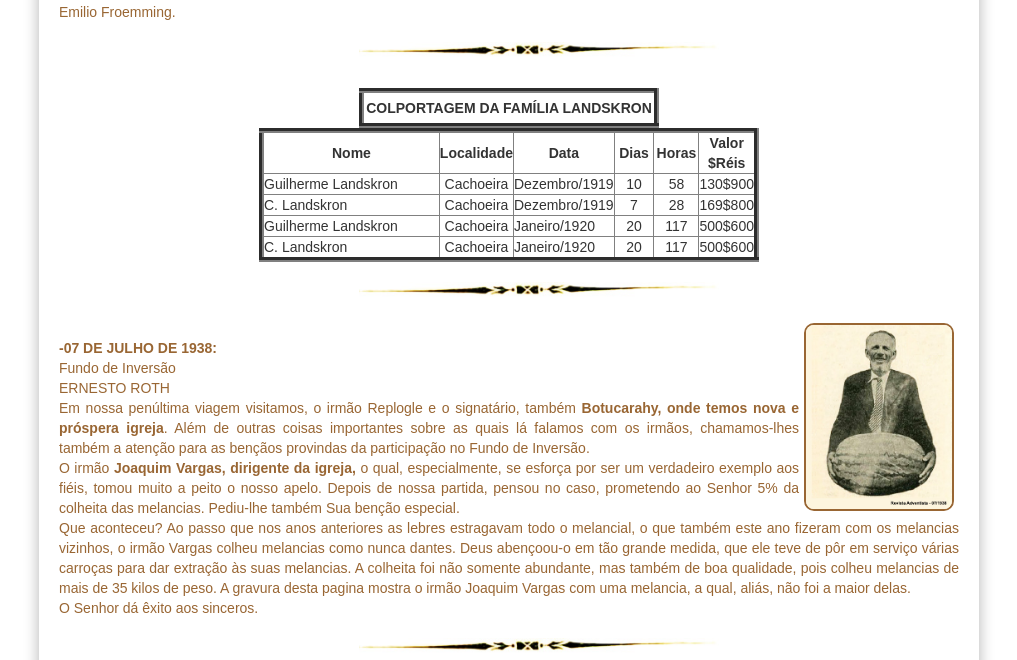
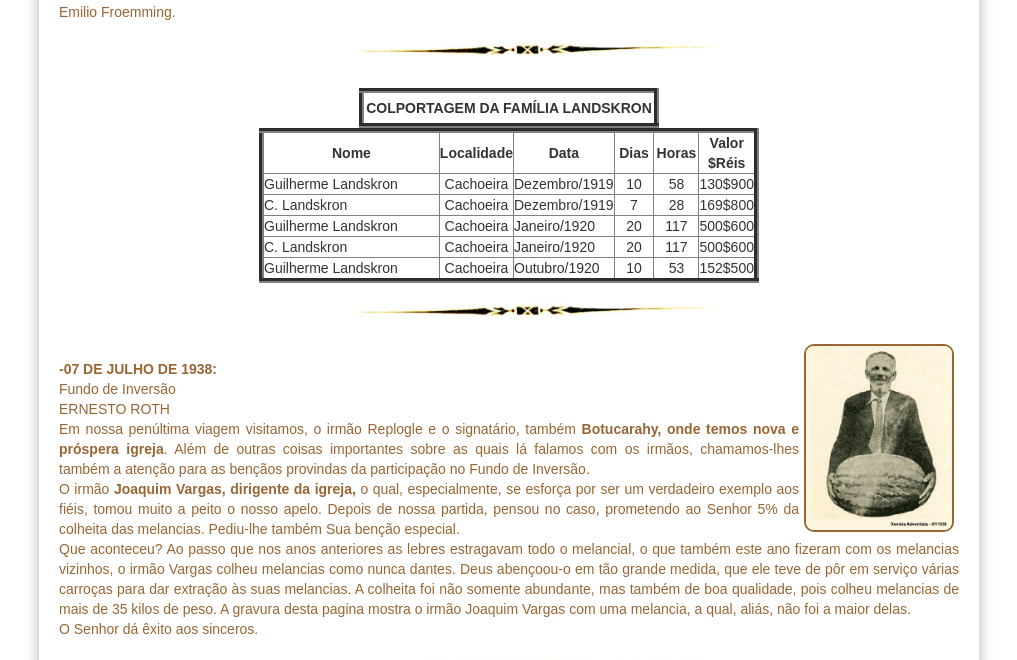
Before and after one commit to claudiovargas1955/claudiovargas1955.github.io, a Jekyll site: the page built from _pages/história-da-iasd-bosque.html, in a window 1280 px wide and 900 px high, scrolled down 1755 px, cut to the strip 0-660 px from the top of the window. Shown: the whole strip, without its empty margins (131-1148 px from the left). Built offline with Jekyll 4.4.1, drawn with Linux system fonts in a browser that asks for light colours; some web fonts are replaced.

Commit message:
Update história-da-iasd-bosque.html

```diff
--- a/_pages/história-da-iasd-bosque.html
+++ b/_pages/história-da-iasd-bosque.html
@@ -213,7 +213,18 @@ Emilio Froemming.<br>
 
         </tr>
 
-    </table>
+        <tr>
+           <td align="left" width="300px">Guilherme Landskron</td>
+           <td align="center" width="50px">Cachoeira</td>
+           <td align="left">Outubro/1920</td>
+           <td align="center">10</td>
+           <td align="center">53</td>
+           <td align="center">152$500</td>
+
+        </tr>
+
+
+       </table>
 
 </div>
       <img class="dir3" style="float:center"; src="/images/separacao.jpg" class="img-responsive" width="400px" title="";/><br>
```
